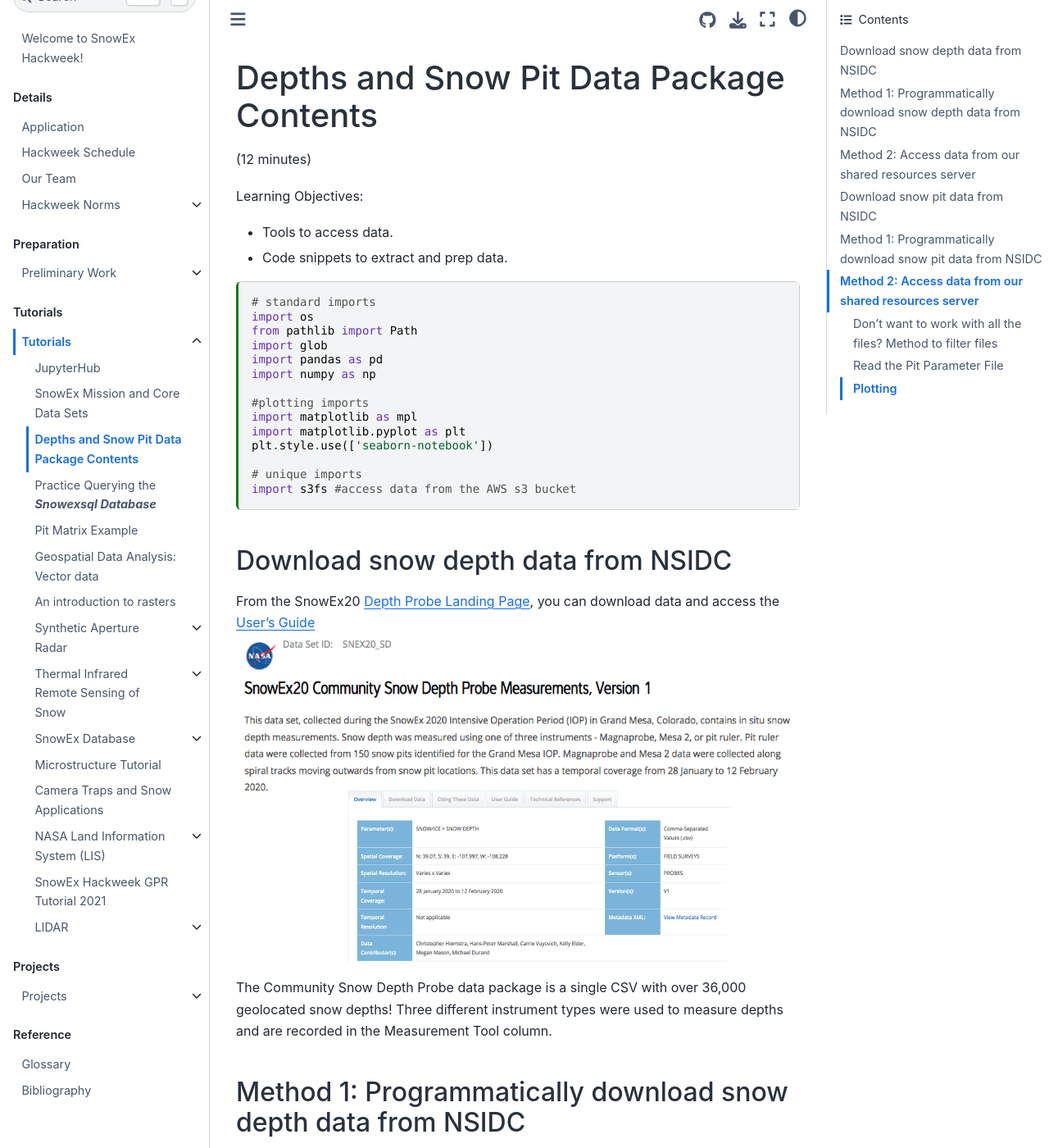
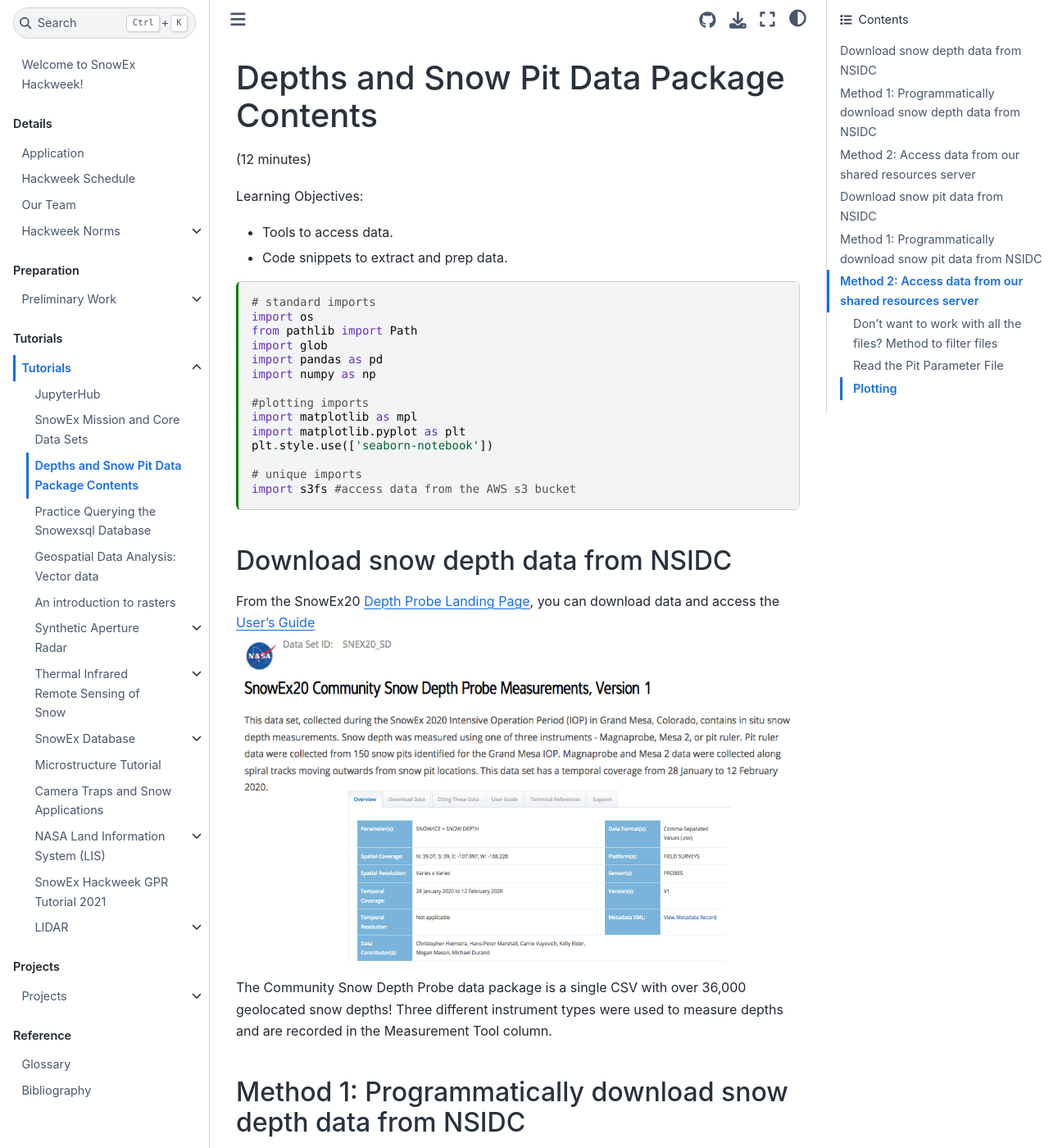
Before and after one commit to snowex-hackweek/website-2021, a Jupyter Book: the page built from book/tutorials/core-datasets/02_data-package.ipynb, in a window 1280 px wide and 1400 px high. Shown: the whole window at 82% size. Built offline with Jupyter Book 1.0.4 settings and Sphinx 7.4.7 and the Sphinx Book theme 1.1.4, drawn with Linux system fonts in a browser that asks for light colours; some of the changed text lies outside the part shown.

Commit message:
Core data (#98)
* cleaning up notebooks

* notebook 1 and 2 are cleaned, remaining are some touch ups on 3. Notebook 4 examples were merged with notebook3 and removed.

* updated the _toc.yml file to reflect my notebook merge. Core datasets has 3 notebooks total.

```diff
--- a/book/_toc.yml
+++ b/book/_toc.yml
@@ -31,7 +31,6 @@
             - file: tutorials/core-datasets/01_introduction
             - file: tutorials/core-datasets/02_data-package
             - file: tutorials/core-datasets/03_practice-querying
-            - file: tutorials/core-datasets/04_pit-matrix-example
         - file: tutorials/geospatial/geospatial_vector
         - file: tutorials/raster/intro-ipyleaflet
         - file: tutorials/sar/index
```
Also changed, not shown: book/tutorials/core-datasets/01_introduction.ipynb, book/tutorials/core-datasets/02_data-package.ipynb, book/tutorials/core-datasets/03_practice-querying.ipynb, book/tutorials/core-datasets/04_pit-matrix-example.ipynb (deleted), book/tutorials/core-datasets/images/THProadmap.jpg, 2 other files.
